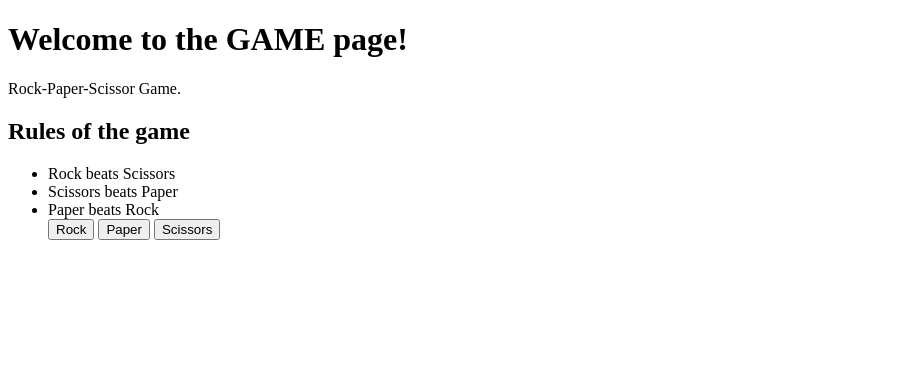
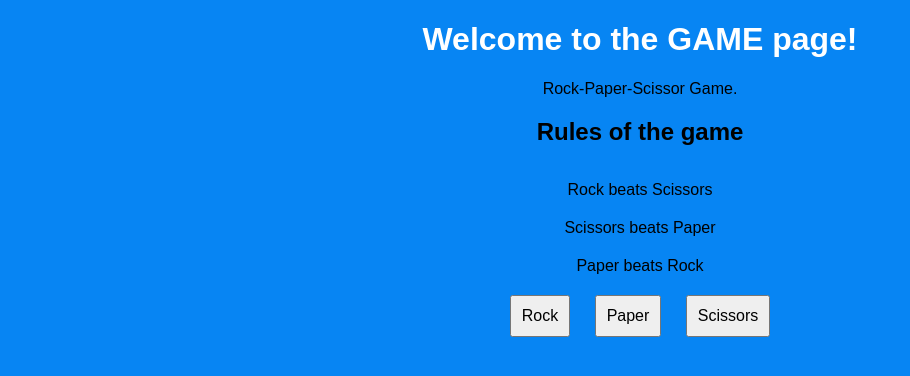
Before and after one commit to Monicah-Ngari/rock-paper-game, a plain HTML site: page index.html in a window 1280 px wide. Shown: the whole page, without its empty margins (0-910 px from the left). Drawn offline with Linux system fonts and the light colour scheme.

Commit message:
added some css to my game

```diff
--- a/index.css
+++ b/index.css
@@ -0,0 +1,23 @@
+body{
+  text-align: center;
+  font-family: Arial, Helvetica, sans-serif;
+  background-color: rgb(7, 133, 243);
+}
+ul{
+  list-style-type: none;
+  padding: 5px;
+}
+li{
+  display:block;
+  margin: 0 15px;
+  padding : 10px;
+}
+button{
+  padding: 10px;
+  font-size: 16px;
+  margin: 10px;
+  cursor: pointer;
+}
+h1{
+  color: white;
+}
--- a/index.html
+++ b/index.html
@@ -3,6 +3,7 @@
 <head>
   <meta charset="UTF-8" />
   <title>GAME</title>
+  <link rel="stylesheet" href="/index.css" />
 </head>
 <body>
   <h1>Welcome to the GAME page!</h1>
--- a/index.js
+++ b/index.js
@@ -22,9 +22,9 @@ function clicksRock() {
   if (computer === 'Rock') {
     alert('It\'s a tie!');
   } else if (computer === 'Paper') {
-    alert('You lose! Computer wins!');}
+    alert('You lose 😞! Computer wins!');}
   else if (computer === 'Scissors') {
-    alert('You win!');}
+    alert('You win 😊!');}
 
 
 }
@@ -33,18 +33,18 @@ function clicksPaper() {
   const computer = computerMove();
   if
   (computer === 'Rock') {
-    alert('You win!');}
+    alert('You win 😊!');}
   else if (computer === 'Paper') {
     alert('It\'s a tie!');}
   else if (computer === 'Scissors') {
-    alert('You lose! Computer wins!');}
+    alert('You lose 😞! Computer wins!');}
 }
 function clicksScissors() {
   const computer = computerMove();
   if (computer === 'Rock') {
-    alert('You lose! Computer wins!');}
+    alert('You lose 😞! Computer wins!');}
   else if (computer === 'Paper') {
-    alert('You win!');}
+    alert('You win 😊!');}
   else if (computer === 'Scissors') {
     alert('It\'s a tie!');}
 
```
